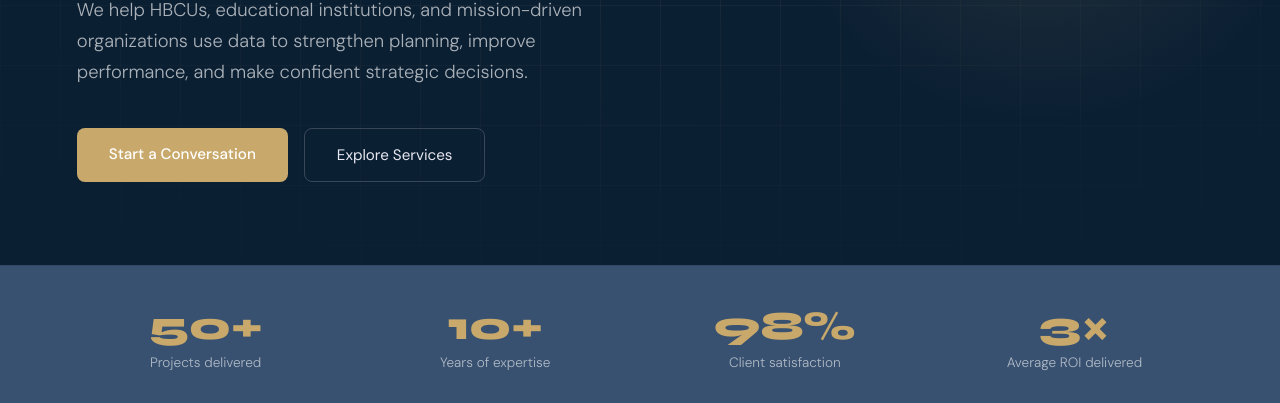
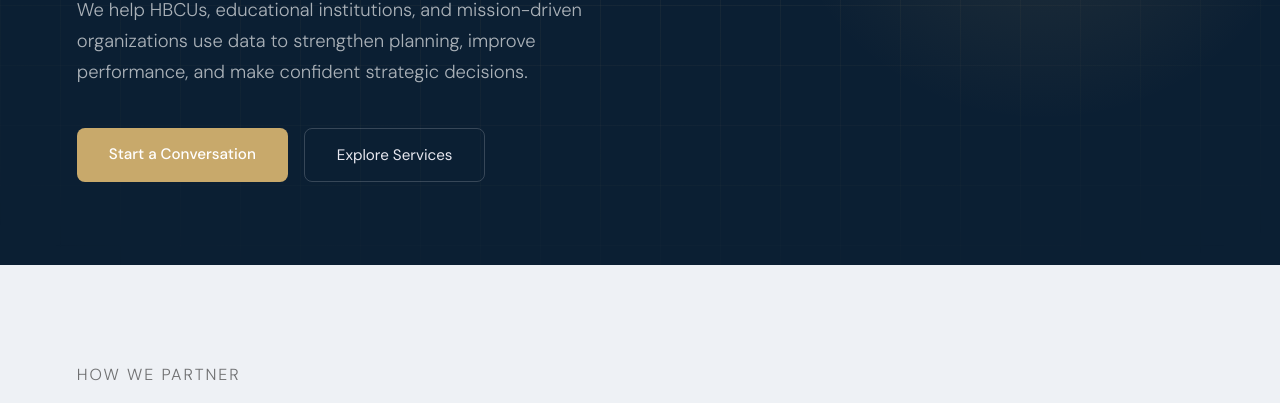
Before and after one commit to jayt9/ddc, a website: page index.html in a window 1280 px wide. Shown: the part 535-938 px from the top of the page. Drawn offline with Linux system fonts and the light colour scheme.

Commit message:
Remove stats section and add QR-code tracking route
- Remove the stats bar from the live site (preserved on with-testimonials)
- Add /qr route that redirects to / after a brief delay, giving Vercel
  Web Analytics a chance to log the pageview so business-card scans
  are distinguishable from direct visits
- Add Vercel Web Analytics script to index.html for consistent tracking

Co-Authored-By: Claude Sonnet 5 <noreply@anthropic.com>

```diff
--- a/index.html
+++ b/index.html
@@ -518,6 +518,7 @@
     .footer-links { justify-content: center; }
   }
 </style>
+<script defer src="/_vercel/insights/script.js"></script>
 </head>
 <body>
 
@@ -547,26 +548,6 @@
     </div>
   </div>
 </section>
-
-<!-- STATS -->
-<div class="stats-bar">
-  <div>
-    <div class="stat-num">50+</div>
-    <div class="stat-label">Projects delivered</div>
-  </div>
-  <div>
-    <div class="stat-num">10+</div>
-    <div class="stat-label">Years of expertise</div>
-  </div>
-  <div>
-    <div class="stat-num">98%</div>
-    <div class="stat-label">Client satisfaction</div>
-  </div>
-  <div>
-    <div class="stat-num">3×</div>
-    <div class="stat-label">Average ROI delivered</div>
-  </div>
-</div>
 
 <!-- ABOUT -->
 <section id="about">
```
Also changed, not shown: qr.html (added, +17 -0 lines), vercel.json (added).
